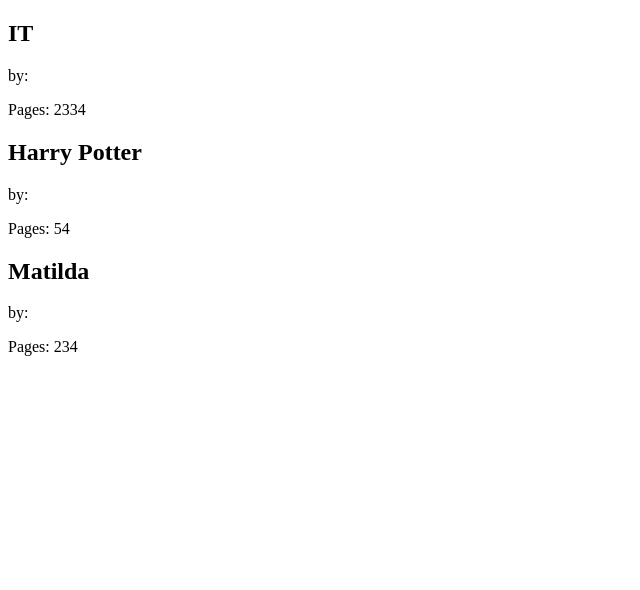
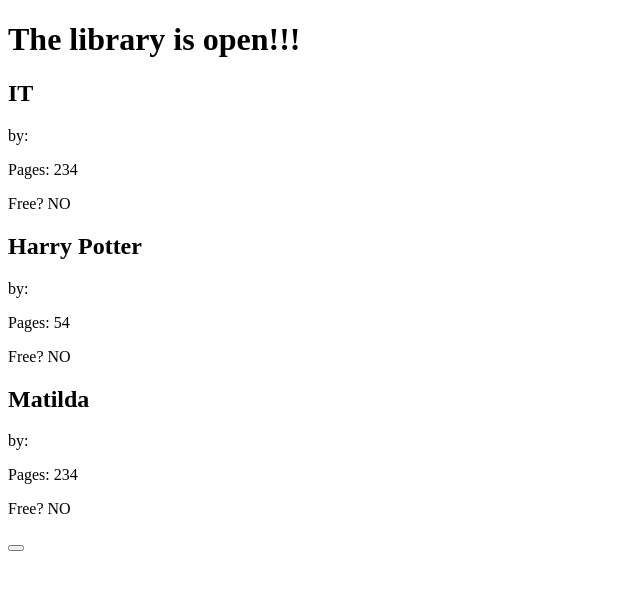
Before and after one commit to DarkH0le/ReactEssentialTraining, a React (Create React App) app: page / in a window 1280 px wide. Shown: the top 590 px of the page, without its empty margins (0-640 px from the left). Built offline with nearby package versions, Linux system fonts and the light colour scheme.

Commit message:
Pass state as a prop

```diff
--- a/src/index.js
+++ b/src/index.js
@@ -1,13 +1,8 @@
-//Compose Components
-
-//What is compose components?
-/*
- * This refers to a component that display one or more child components
- */
+//Intro to state
 
 //Import dependecies
 
-import React from 'react';
+import React , {Component} from 'react';
 import ReactDOM from 'react-dom';
 
 //Set a list of "Books"
@@ -16,7 +11,7 @@
     {
         "title": "IT",
         "by": "Sthepen",
-        "pages": 2334
+        "pages": 234
     },
     {
         "title": "Harry Potter",
@@ -32,28 +27,52 @@
 
 
 //Create a component
-const Book = ({title,author,pages}) => {
+const Book = ({title,author,pages,freeBookMark}) => {
     return(
         <div>
             <h2>{title}</h2>
             <p>by: {author}</p>
             <p>Pages: {pages}</p>
+            <p>Free? {freeBookMark ? 'YES!' : 'NO'}</p>
         </div>
     );
 };
 
-//Create a compose component, this "library" component is going to be made by "book"s components
+//Create a ES6 class and give it a state using this.state
 //Note: Keys used within arrays should be unique among their siblings. However they don’t need to be globally unique. We can use the same keys when we produce two different arrays
 
+class Library extends Component {
 
-const Library = ({bookList}) => {
+    /* constructor(props){
+        super(props)
+        this.state = {
+            "open" : true
+        }
+        }*/
+
+    //Setting up the state, same as above
+    state = {"open":true,"freeBookMark":false}
+
+    toggleOpenClosed = () => {
+        this.setState({
+            "open" : !this.state.open
+        });
+    }
+
+    render(){
+        console.log(this.state);
+        const {bookList} = this.props
         return (
             <div>
+                <h1> The library is {this.state.open ? 'open':'closed'}!!!</h1>
                 {bookList.map((book , i) => {
-                            return (<Book key={i} title={book.title} author={book.author} pages={book.pages}/>);
+                                return (<Book key={i} title={book.title} author={book.author} pages={book.pages} freeBookMark={this.state.freeBookMark}/>);
                 })}
+                <button onClick={this.toggleOpenClosed}></button>
             </div>
         );
-};
+
+    }
+}
 
 ReactDOM.render(<Library bookList={bookList}/>,document.querySelector('#root'));
```
Lines whose indentation alone changed are shown as unchanged.
